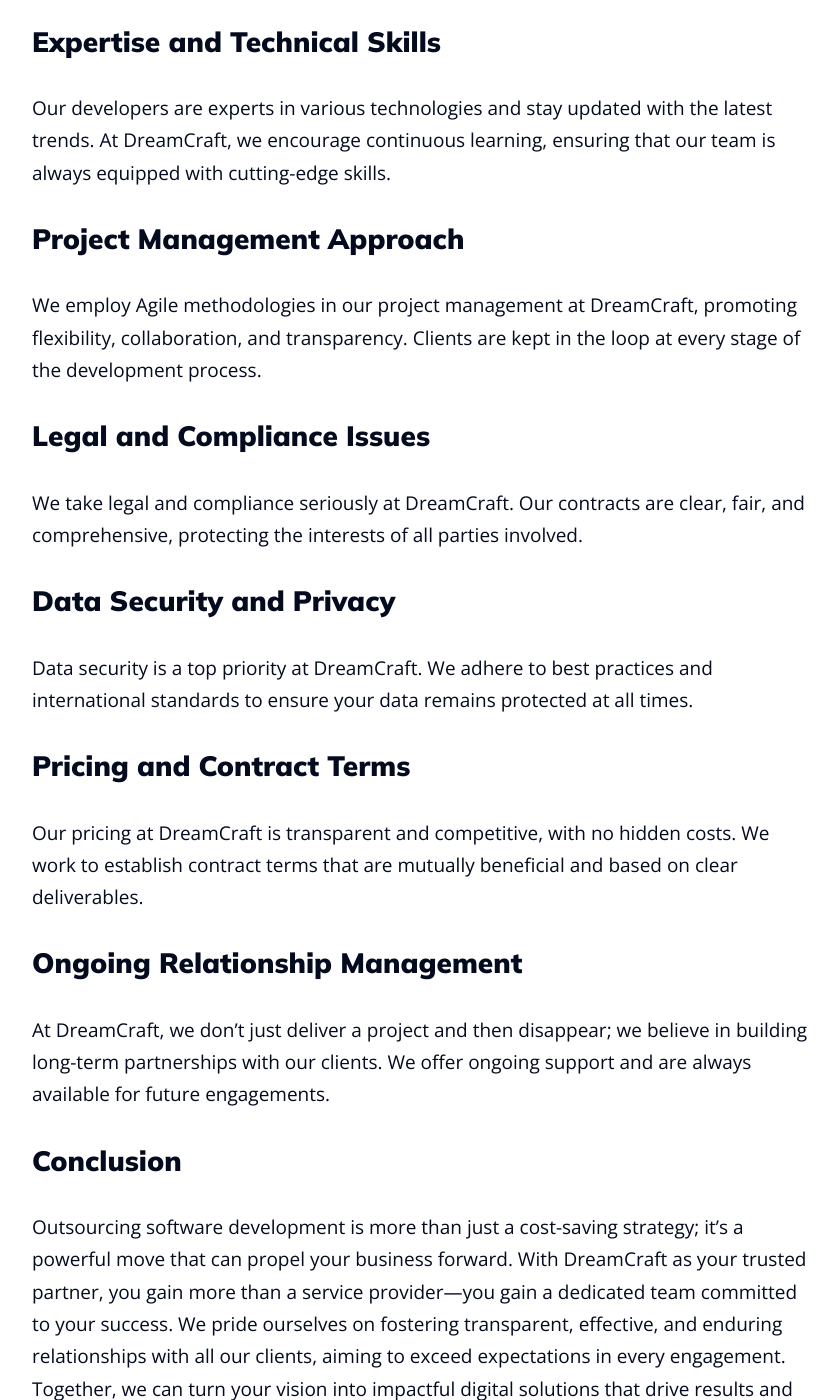
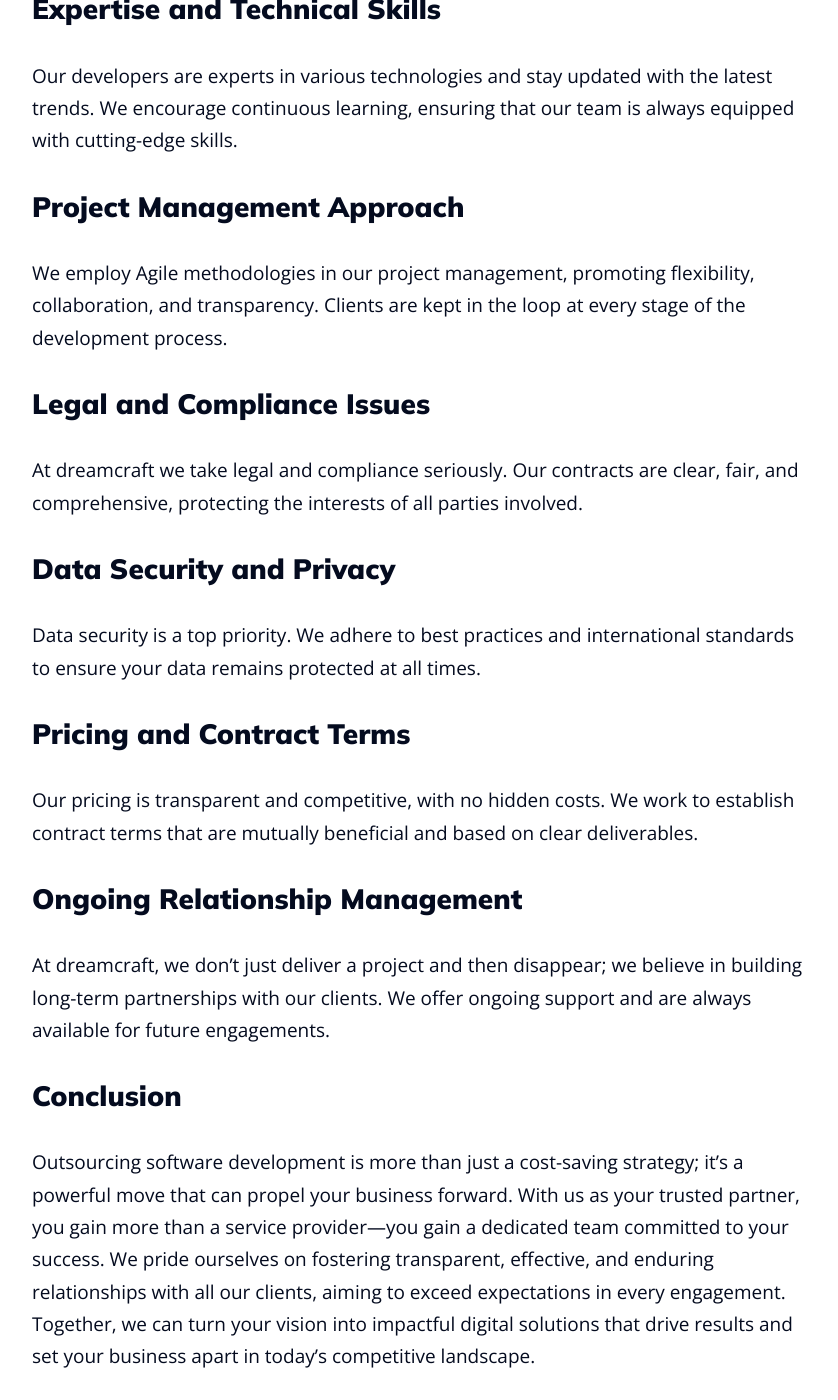
Before and after one commit to dreamcraft-io/blog, a Jekyll site: the page built from _posts/2023-08-19-outsource-guide.markdown, in a window 1280 px wide and 1400 px high, scrolled down 1969 px. Shown: the whole window, without its empty margins (218-1056 px from the left). Built offline with Jekyll 4.4.1, drawn with Linux system fonts in a browser that asks for light colours; nearby versions of some CDN libraries; some of the changed text lies outside the part shown.

Commit message:
Post update

```diff
--- a/_posts/2023-08-19-outsource-guide.markdown
+++ b/_posts/2023-08-19-outsource-guide.markdown
@@ -1,7 +1,7 @@
 ---
 layout: post
 title: '10 Key Considerations When Outsourcing Software Development'
-description: 'A comprehensive guide to successfully outsourcing your software development, with insights from the team at DreamCraft.'
+description: 'A comprehensive guide to successfully outsourcing your software development, with insights from our team.'
 date: 2023-08-19 00:00:00 +Timezone
 author: dragos
 tags: [Software Development, Outsourcing, Startups, Business Strategy, Efficiency, Rapid Deployment, Global Perspective, IT Outsourcing]
@@ -13,7 +13,7 @@
 
 ## Understanding Your Needs and Goals
 
-At DreamCraft, we initiate every project with a thorough consultation phase. We invest time to understand your business goals, technical requirements, and desired outcomes to ensure our work aligns perfectly with your vision.
+At dreamcraft, we initiate every project with a thorough consultation phase. We invest time to understand your business goals, technical requirements, and desired outcomes to ensure our work aligns perfectly with your vision.
 
 ## Choosing the Right Outsourcing Model
 
@@ -29,28 +29,28 @@
 
 ## Expertise and Technical Skills
 
-Our developers are experts in various technologies and stay updated with the latest trends. At DreamCraft, we encourage continuous learning, ensuring that our team is always equipped with cutting-edge skills.
+Our developers are experts in various technologies and stay updated with the latest trends. We encourage continuous learning, ensuring that our team is always equipped with cutting-edge skills.
 
 ## Project Management Approach
 
-We employ Agile methodologies in our project management at DreamCraft, promoting flexibility, collaboration, and transparency. Clients are kept in the loop at every stage of the development process.
+We employ Agile methodologies in our project management, promoting flexibility, collaboration, and transparency. Clients are kept in the loop at every stage of the development process.
 
 ## Legal and Compliance Issues
 
-We take legal and compliance seriously at DreamCraft. Our contracts are clear, fair, and comprehensive, protecting the interests of all parties involved.
+At dreamcraft we take legal and compliance seriously. Our contracts are clear, fair, and comprehensive, protecting the interests of all parties involved.
 
 ## Data Security and Privacy
 
-Data security is a top priority at DreamCraft. We adhere to best practices and international standards to ensure your data remains protected at all times.
+Data security is a top priority. We adhere to best practices and international standards to ensure your data remains protected at all times.
 
 ## Pricing and Contract Terms
 
-Our pricing at DreamCraft is transparent and competitive, with no hidden costs. We work to establish contract terms that are mutually beneficial and based on clear deliverables.
+Our pricing is transparent and competitive, with no hidden costs. We work to establish contract terms that are mutually beneficial and based on clear deliverables.
 
 ## Ongoing Relationship Management
 
-At DreamCraft, we don’t just deliver a project and then disappear; we believe in building long-term partnerships with our clients. We offer ongoing support and are always available for future engagements.
+At dreamcraft, we don’t just deliver a project and then disappear; we believe in building long-term partnerships with our clients. We offer ongoing support and are always available for future engagements.
 
 ## Conclusion
 
-Outsourcing software development is more than just a cost-saving strategy; it’s a powerful move that can propel your business forward. With DreamCraft as your trusted partner, you gain more than a service provider—you gain a dedicated team committed to your success. We pride ourselves on fostering transparent, effective, and enduring relationships with all our clients, aiming to exceed expectations in every engagement. Together, we can turn your vision into impactful digital solutions that drive results and set your business apart in today’s competitive landscape.
+Outsourcing software development is more than just a cost-saving strategy; it’s a powerful move that can propel your business forward. With us as your trusted partner, you gain more than a service provider—you gain a dedicated team committed to your success. We pride ourselves on fostering transparent, effective, and enduring relationships with all our clients, aiming to exceed expectations in every engagement. Together, we can turn your vision into impactful digital solutions that drive results and set your business apart in today’s competitive landscape.
```
Also changed, not shown: other parts of _posts/2023-08-19-outsource-guide.markdown (+1 -1 lines).
